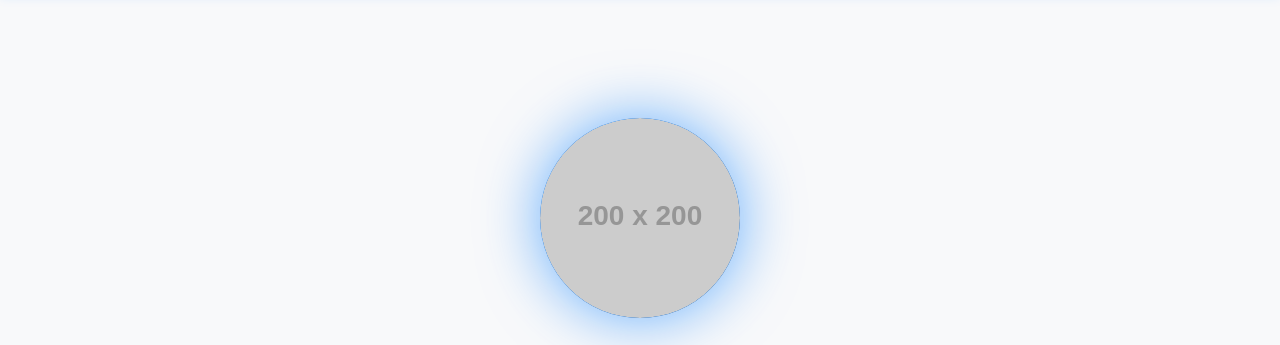
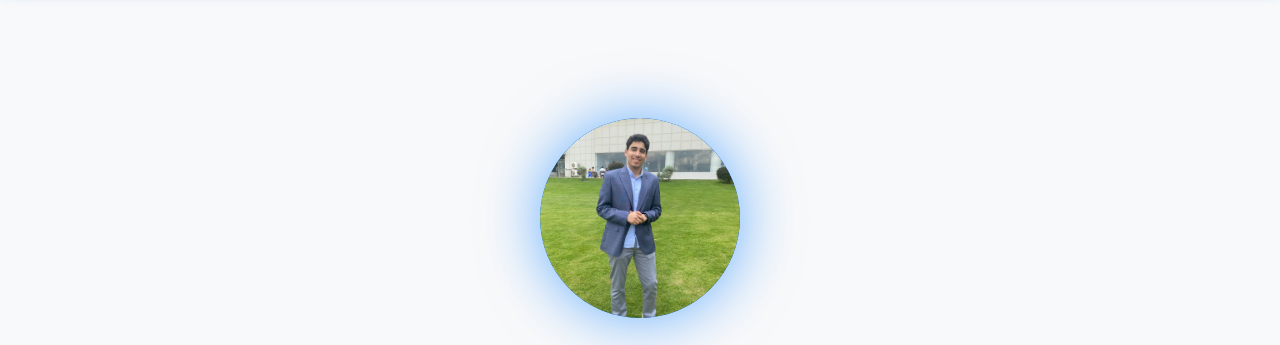
Before and after one commit to yousif836/Portofolio, a plain HTML site: page index.html in a window 1280 px wide. Shown: the part 72-417 px from the top of the page. Drawn offline with Linux system fonts and the light colour scheme; placeholder pictures from the web are drawn by us.

Commit message:
Update index.html

```diff
--- a/index.html
+++ b/index.html
@@ -552,7 +552,7 @@
     <section id="home" class="hero">
       <div class="container">
         <div class="profile-circle">
-          <img src="https://via.placeholder.com/200" alt="Yousif Abdelgawad" />
+          <img src="Me.jpg" alt="Yousif Abdelgawad" />
         </div>
         <h1>Hi, I'm Yousif Abdelgawad</h1>
         <p>
```
